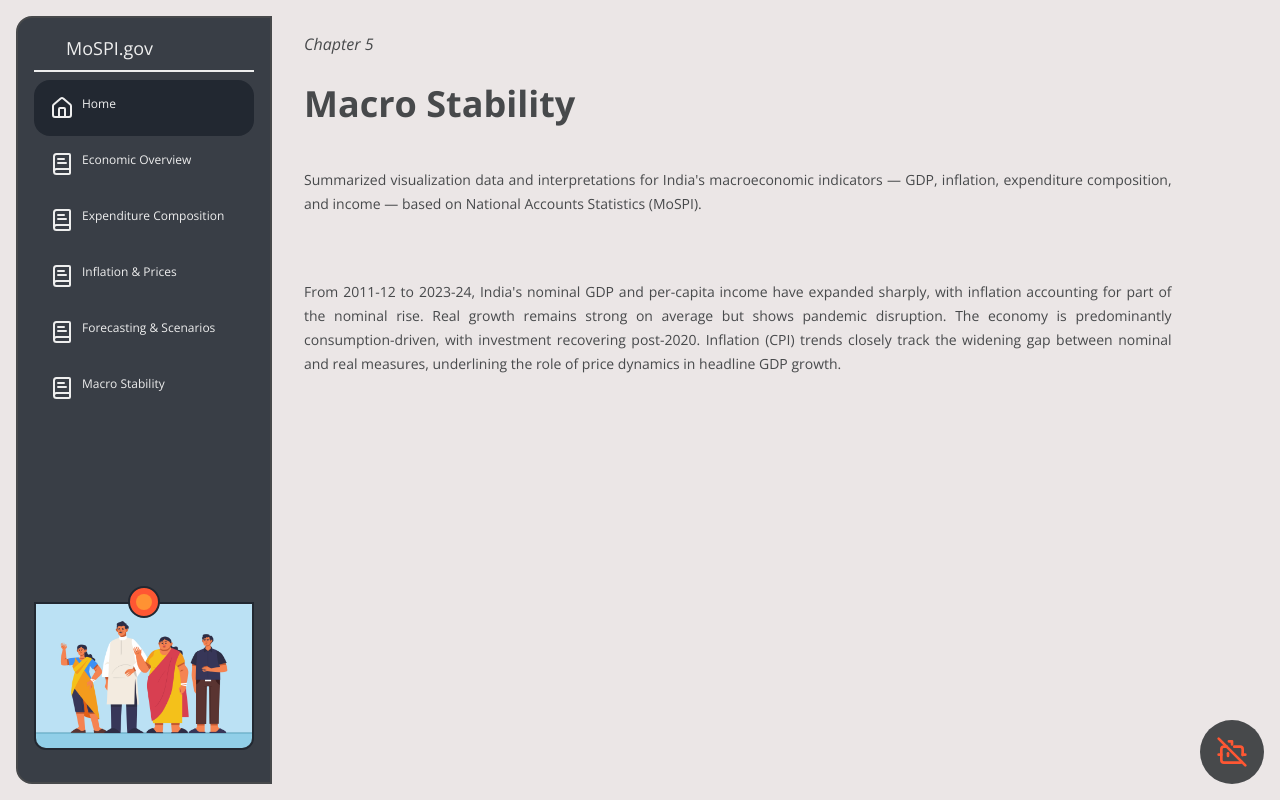
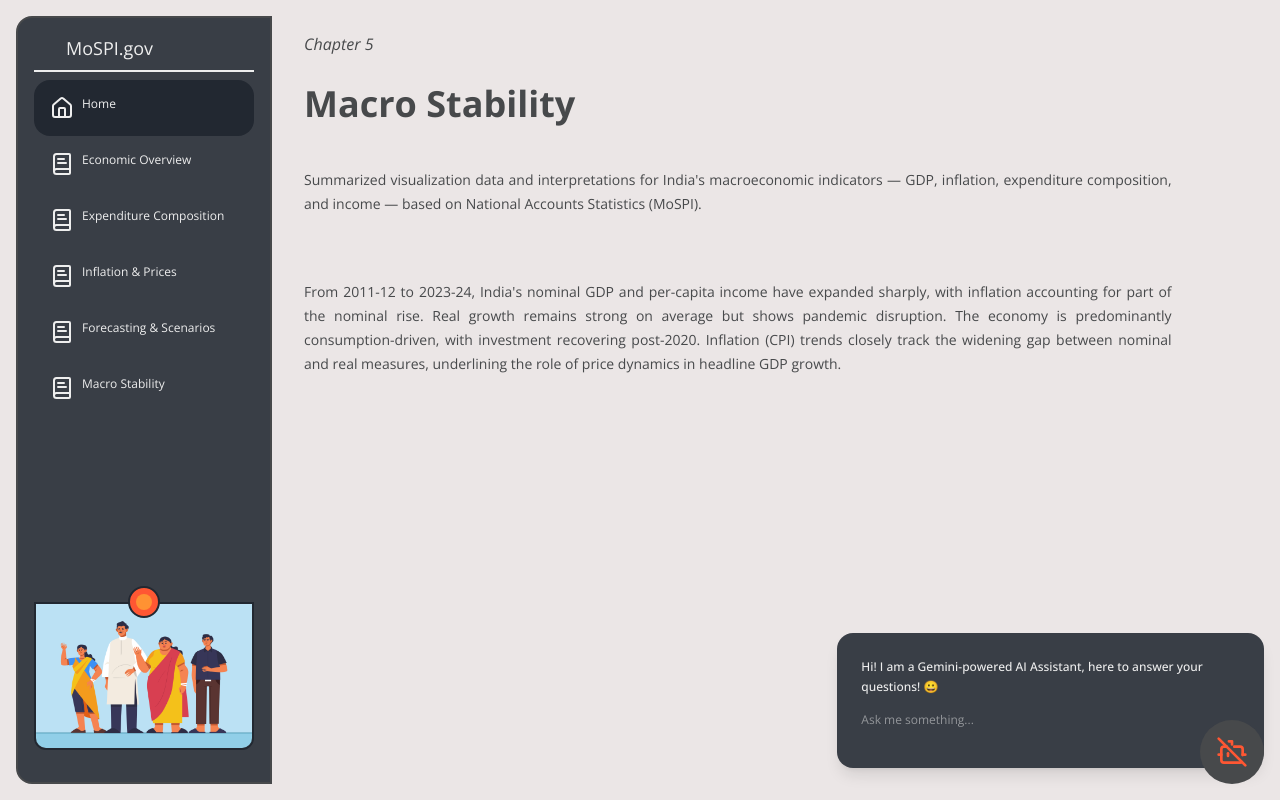
Before and after one commit to v1br/mospi-dashboard, a React (Vite) app in the folder web/: page /macro-stability in a window 1280 px wide. Built offline with nearby package versions, Linux system fonts and the light colour scheme; no server answers.

Commit message:
feat: add gemini box

```diff
--- a/web/src/components/shared/GeminiButton.tsx
+++ b/web/src/components/shared/GeminiButton.tsx
@@ -1,17 +1,45 @@
 import { useState } from "react"
 // import { geminiHandler } from "../../handlers/gemini"
 import { Bot, BotOff } from "lucide-react"
+import { geminiHandler } from "../../handlers/gemini"
 
 const GeminiButton = () => {
 
   const [isActive, setIsActive] = useState<boolean>(true)
+  const [geminiPrompt, setGeminiPrompt] = useState<string>("Hi! I am a Gemini-powered AI Assistant, here to answer your questions! 😀")
+  const [userInput, setUserInput] = useState<string>("");
+
+  const handleSubmit = async () => {
+    if (!userInput.trim()) return;
+
+    const query = userInput.trim();
+    setUserInput(""); // clear input
+    setGeminiPrompt("Thinking... 🤔");
+
+    try {
+      const response = await geminiHandler(query)
+      if (!response) throw Error;
+      setGeminiPrompt(response);
+
+    } catch (error) {
+      console.log(error)
+      setGeminiPrompt("Sorry, something went wrong. Please try again. 🙇🏼‍♀️");
+    }
+  };
+
+  const handleKeyDown = (e: React.KeyboardEvent<HTMLTextAreaElement>) => {
+    if (e.key === "Enter" && !e.shiftKey) {
+      e.preventDefault();
+      handleSubmit();
+    }
+  };
 
   return (
+    <>
     <button
-        className='fixed bottom-4 right-4 flex items-center justify-center bg-secondary text-primary w-16 h-16 p-2 rounded-full cursor-pointer'
+        className='fixed bottom-4 right-4 flex items-center justify-center bg-secondary text-primary w-16 h-16 p-2 rounded-full cursor-pointer z-50'
         onClick={() => {
           setIsActive(!isActive)
-          // geminiHandler("Introduce yourself.")}
         }}
     >
 
@@ -21,6 +49,25 @@ const GeminiButton = () => {
       }
 
     </button>
+
+    {isActive &&
+    <div className="fixed mx-4 md:mx-0 left-4 right-4 bottom-8 md:left-auto md:w-1/3 bg-secondary2 text-primary rounded-2xl shadow-lg p-6 flex flex-col gap-4 z-40">
+      <p id="dialogue-box" className="text-base md:text-xs font-medium leading-relaxed break-words whitespace-pre-wrap overflow-y-auto max-h-64">
+        {geminiPrompt}
+      </p>
+      <div className="flex flex-row items-center justify-center gap-2">
+        <textarea
+          id="user-input"
+          placeholder="Ask me something..."
+          className="flex-1 text-base md:text-xs focus:text-blue-300 focus:outline-none transition duration-200 ease-in-out"
+          onChange={(e) => setUserInput(e.target.value)}
+          onKeyDown={handleKeyDown}
+          rows={2}
+        />
+      </div>
+    </div>
+    }
+    </>
   )
 }
 
--- a/web/src/handlers/gemini.ts
+++ b/web/src/handlers/gemini.ts
@@ -11,8 +11,7 @@ export async function geminiHandler(
             model: "gemini-2.5-flash",
             contents: data,
         });
-        console.log(response.text);
-        return response.data;
+        return response.text;
 
 	} catch (error) {
 		console.error("POST handler error: ", error);
```
